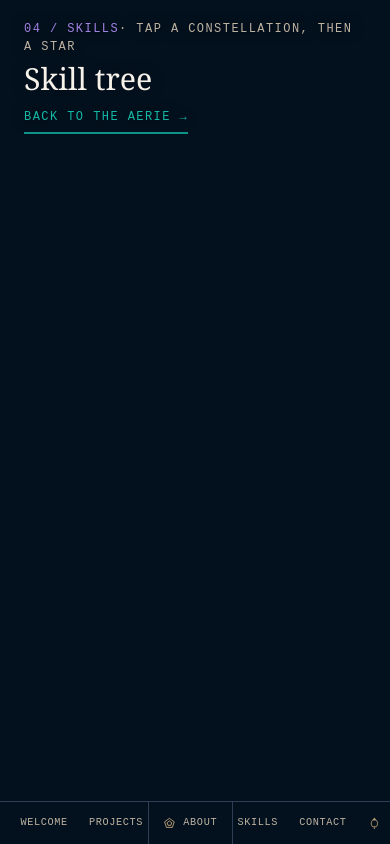
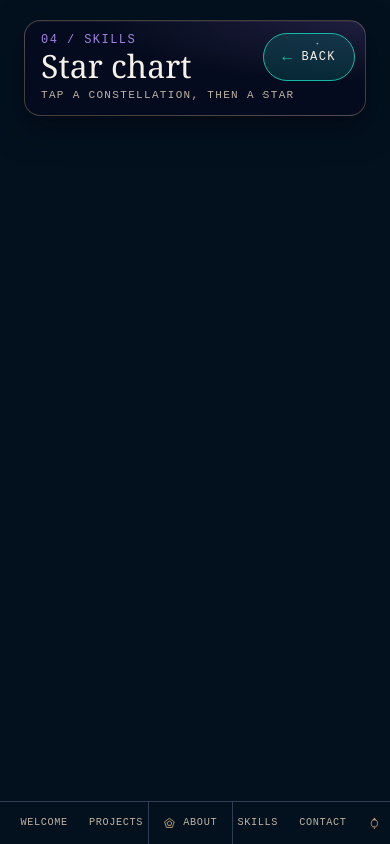
Before and after one commit to Kiriketsuki/tetsuhiro_webpage, a Vue app: page /skills in a window 390 px wide. Built offline with nearby package versions, Linux system fonts and the light colour scheme; a web font is replaced by a local one.

Commit message:
feat(skills): put the sky header on a night-glass plate
The header and the back control now sit on one glass plate over the sky.
The back control comes first, as a 44 px pill, and 48 px on a phone. On a
phone the plate uses two columns, so it covers less of the sky. The
heading is now Star chart.

```diff
--- a/src/views/Skills.vue
+++ b/src/views/Skills.vue
@@ -3,12 +3,12 @@
         <ExplorePad to="/" back="">
             <template #top>
                 <header class="sky-head">
-                    <p class="label">
-                        <span class="text-violet">04 / skills</span>
-                        <span class="text-text-muted">&middot; tap a constellation, then a star</span>
-                    </p>
-                    <h1 class="font-slab text-[clamp(1.9rem,5vw,3.25rem)] leading-none text-text-strong">Skill tree</h1>
-                    <router-link to="/" class="action back" @pointerdown.stop>back to the aerie</router-link>
+                    <router-link to="/" class="sky-back" aria-label="Back to the aerie" @pointerdown.stop>
+                        <span aria-hidden="true" class="sky-arrow">&larr;</span> back<span class="sky-back-more"> to the aerie</span>
+                    </router-link>
+                    <p class="label sky-kicker">04 / skills</p>
+                    <h1 class="font-slab sky-heading">Star chart</h1>
+                    <p class="label sky-hint">Tap a constellation, then a star</p>
                 </header>
             </template>
         </ExplorePad>
@@ -44,16 +44,111 @@ const skillsOf = (id) => skills.filter((skill) => skill.branch === id)
 </script>
 
 <style scoped>
+/* A plate of night glass, like the skill cards in sky-overlay.css, with the gold hairline of
+   the chart grid. The back control sits first in it, so it is close and easy to find. The
+   plate takes no pointer events, so a drag that starts on it still moves the sky. */
 .sky-head {
+    position: relative;
     display: flex;
-    max-width: 26rem;
+    width: min(100%, 21rem);
     flex-direction: column;
-    gap: 0.5rem;
+    align-items: flex-start;
+    padding: 0.75rem 1.25rem 1rem 0.75rem;
+    border: 1px solid rgb(232 192 137 / 0.28);
+    border-radius: 1rem;
+    background:
+        radial-gradient(circle at 86% 24%, rgb(255 255 255 / 0.7) 0 0.6px, transparent 1.2px),
+        radial-gradient(circle at 70% 78%, rgb(255 255 255 / 0.45) 0 0.5px, transparent 1px),
+        radial-gradient(120% 100% at 100% 0%, rgb(163 131 227 / 0.16), transparent 65%),
+        rgb(7 10 31 / 0.72);
+    box-shadow: 0 0.75rem 2rem rgb(2 4 16 / 0.5), inset 0 1px 0 rgb(255 255 255 / 0.06);
+    backdrop-filter: blur(10px);
     pointer-events: none;
-    text-shadow: 0 0 0.75rem var(--color-bg-base), 1px 1px 0 var(--color-bg-base);
 }
 
-.back {
+.sky-back {
+    display: inline-flex;
+    min-height: 2.75rem;
+    align-items: center;
+    gap: 0.6rem;
+    margin-bottom: 0.75rem;
+    padding: 0 1rem;
+    border: 1px solid var(--color-teal-action-hover);
+    border-radius: 999px;
+    background: rgb(13 148 136 / 0.22);
+    color: var(--color-text-strong);
+    font-family: var(--font-label);
+    font-size: 0.75rem;
+    letter-spacing: 0.12em;
+    text-transform: uppercase;
     pointer-events: auto;
+    transition: background-color 0.2s;
+}
+
+.sky-arrow {
+    color: var(--color-teal-action-hover);
+    font-size: 1rem;
+    letter-spacing: 0;
+}
+
+.sky-back:hover {
+    background: rgb(13 148 136 / 0.4);
+}
+
+.sky-back:focus-visible {
+    outline: 2px solid var(--color-teal-action-hover);
+    outline-offset: 3px;
+}
+
+.sky-head .sky-kicker {
+    padding-left: 0.5rem;
+    color: var(--color-violet);
+}
+
+.sky-heading {
+    padding-left: 0.5rem;
+    color: var(--color-text-strong);
+    font-size: clamp(2rem, 4vw, 2.75rem);
+    line-height: 1.05;
+}
+
+.sky-head .sky-hint {
+    padding-left: 0.5rem;
+    color: var(--color-text-muted);
+    font-size: 0.6875rem;
+}
+
+/* On a phone the plate spans the top of the screen in two columns, the title on the left and a
+   shorter back control on the right, so it covers less of the sky. */
+@media (max-width: 40rem) {
+    .sky-head {
+        display: grid;
+        width: 100%;
+        grid-template-columns: 1fr auto;
+        align-items: center;
+        padding: 0.625rem 0.625rem 0.75rem 0.5rem;
+    }
+
+    .sky-back {
+        grid-column: 2;
+        grid-row: 1 / span 2;
+        min-height: 3rem;
+        margin: 0;
+        padding: 0 1.125rem;
+    }
+
+    .sky-back-more {
+        display: none;
+    }
+
+    .sky-head .sky-kicker,
+    .sky-heading {
+        grid-column: 1;
+    }
+
+    .sky-head .sky-hint {
+        grid-column: 1 / -1;
+        margin-top: 0.25rem;
+    }
 }
 </style>
```
